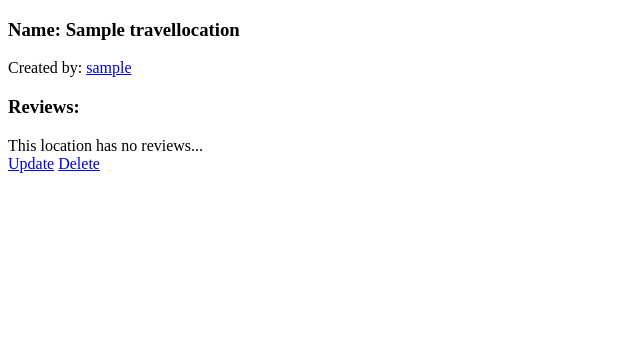
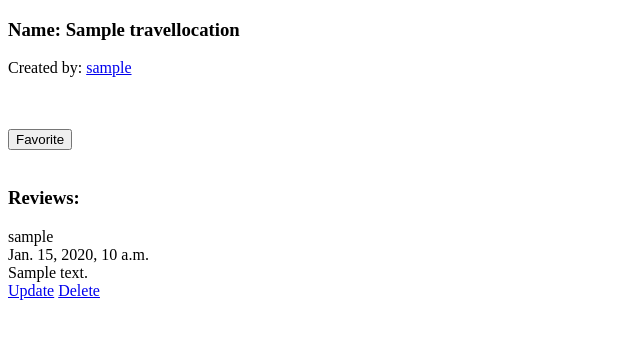
Before and after one commit to preteyz/project-4, a Django app: page /travel_locations/1 in a window 1280 px wide. Shown: the part 26-365 px from the top of the page, without its empty margins (0-640 px from the left). Run offline with Django 4.2, Linux system fonts and the light colour scheme; tables that the repository leaves empty hold one stand-in row (values such as "Sample post").

Commit message:
fixed reviews render on location_detail

```diff
--- a/main_app/models.py
+++ b/main_app/models.py
@@ -12,13 +12,14 @@
     ("r", "rural")
 )
 
-# favorites = models.ManyToManyField(Review)
+
 class TravelLocation(models.Model):
     user = models.ForeignKey(User, on_delete=models.CASCADE)
     name = models.CharField(max_length=50)
     img = models.CharField(max_length=250)
     environment = models.CharField(max_length=10, choices = ENVIRONMENT_CHOICES)
     created_at = models.DateTimeField(auto_now_add=True)
+    favorites = models.ManyToManyField(User, related_name='location_post')
 
     def __str__(self):
         return self.name
@@ -32,6 +33,3 @@
     body = models.CharField(max_length=1000)
     created_at = models.DateTimeField(auto_now_add=True)
     travel_location= models.ForeignKey(TravelLocation, blank=True, on_delete=models.CASCADE) #move this to TravelLocations
-
-    def __str__(self):
-        return self.name
--- a/main_app/templates/location_detail.html
+++ b/main_app/templates/location_detail.html
@@ -10,15 +10,28 @@
         <a href="/user/{{ object.user.username }}">{{ object.user.username }}</a>
     </p>
 
+    <br/><br/>
+    <form action="{% url 'favorite_location' object.pk %}" method="POST">
+        {% csrf_token %}
+        <button type="submit", name="location_id", value="{{ object.id }}", class="btn btn-primary btn-sm">Favorite</button>
+    </form>
+    <br/>
+
     <h3>Reviews:</h3>
-    {% for review in object.reviews.all %}
-        <div>{{ review.user }}</div>
+    {% for review in reviews.all %}
+        {% if review.travel_location.id == object.id %}
+        <div>{{ review.user.username }}</div>
         <div>{{ review.created_at }}</div>
         <div>{{ review.name }}</div>
         <div>{{ review.body }}</div>
+        {% else %}
+            <div> This location has no reviews... {{object.id}}</div>
+        {% endif %}
+
     {% empty %}
         <div> This location has no reviews...</div>
     {% endfor %}
+
 </div>
 
 <div>
--- a/main_app/urls.py
+++ b/main_app/urls.py
@@ -28,5 +28,5 @@
     path('reviews/<int:pk>/update/', views.Review_Update.as_view(), name='review_update'),
     path('reviews/<int:pk>/delete/', views.Review_Delete.as_view(), name='review_delete'),
 
-
+    path('favorite/<int:pk>', views.Favorite_View, name='favorite_location')
 ]
--- a/main_app/views.py
+++ b/main_app/views.py
@@ -1,5 +1,5 @@
 from nis import cat
-from django.shortcuts import render
+from django.shortcuts import render, get_object_or_404
 from django.views.generic.base import TemplateView
 from django.views.generic.edit import CreateView, UpdateView, DeleteView
 from django.views.generic import DetailView
@@ -9,8 +9,13 @@
 from django.contrib.auth.forms import UserCreationForm, AuthenticationForm
 from django.contrib.auth.decorators import login_required
 from django.utils.decorators import method_decorator
+from django.urls import reverse
+from main_app.models import TravelLocation, User, Review
 
-from main_app.models import TravelLocation, User, Review
+def Favorite_View(request, pk):
+    location = get_object_or_404(TravelLocation, id=request.POST.get('location_id'))
+    location.favorites.add(request.user)
+    return HttpResponseRedirect(reverse('location_detail', args=[str(pk)]))
 
 # Create your views here.
 class Home(TemplateView):
@@ -32,12 +37,16 @@
 class Location_Detail(DetailView):
     model = TravelLocation
     template_name = "location_detail.html"
-
+    def get_context_data(self, **kwargs):
+        context = super().get_context_data(**kwargs)
+        context['locations'] = TravelLocation.objects.all()
+        context['reviews'] = Review.objects.all()
+        return context
 
 @method_decorator(login_required, name='dispatch')
 class Location_Create(CreateView):
     model = TravelLocation
-    fields = ['user', 'name', 'img', 'environment']
+    fields = ['user', 'name', 'img', 'environment', 'favorites']
     template_name = "location_create.html"
     def form_valid(self, form):
         self.object = form.save(commit=False)
@@ -124,7 +133,7 @@
 @method_decorator(login_required, name='dispatch')
 class Review_Update(UpdateView):
     model = Review
-    fields = ['name', 'color']
+    fields = ['rating', 'body']
     template_name = "reviews_update.html"
     success_url = '/reviews'
 
```
Also changed, not shown: main_app/migrations/0003_alter_travellocation_options.py (added), main_app/migrations/0004_travellocation_favorites.py (added).
